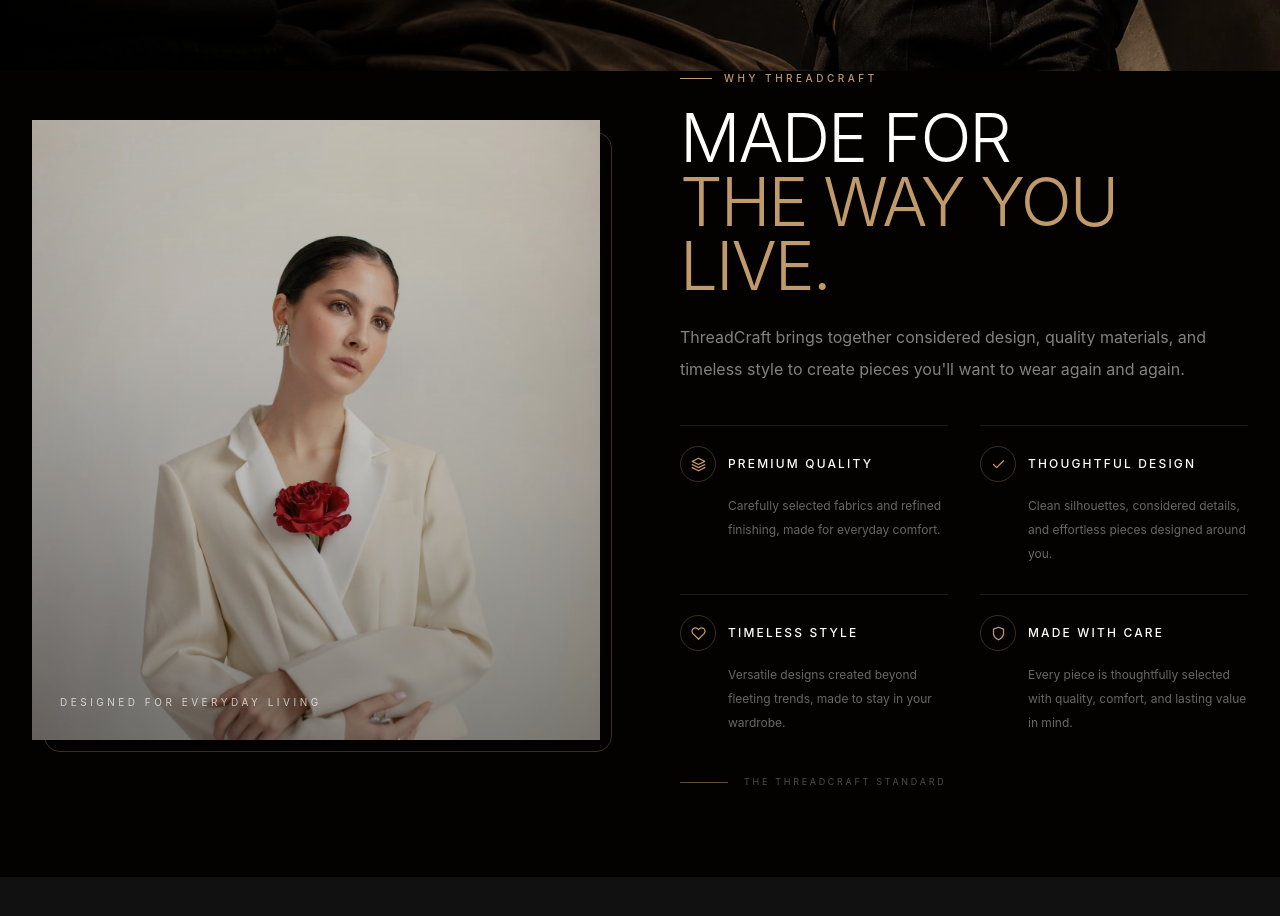
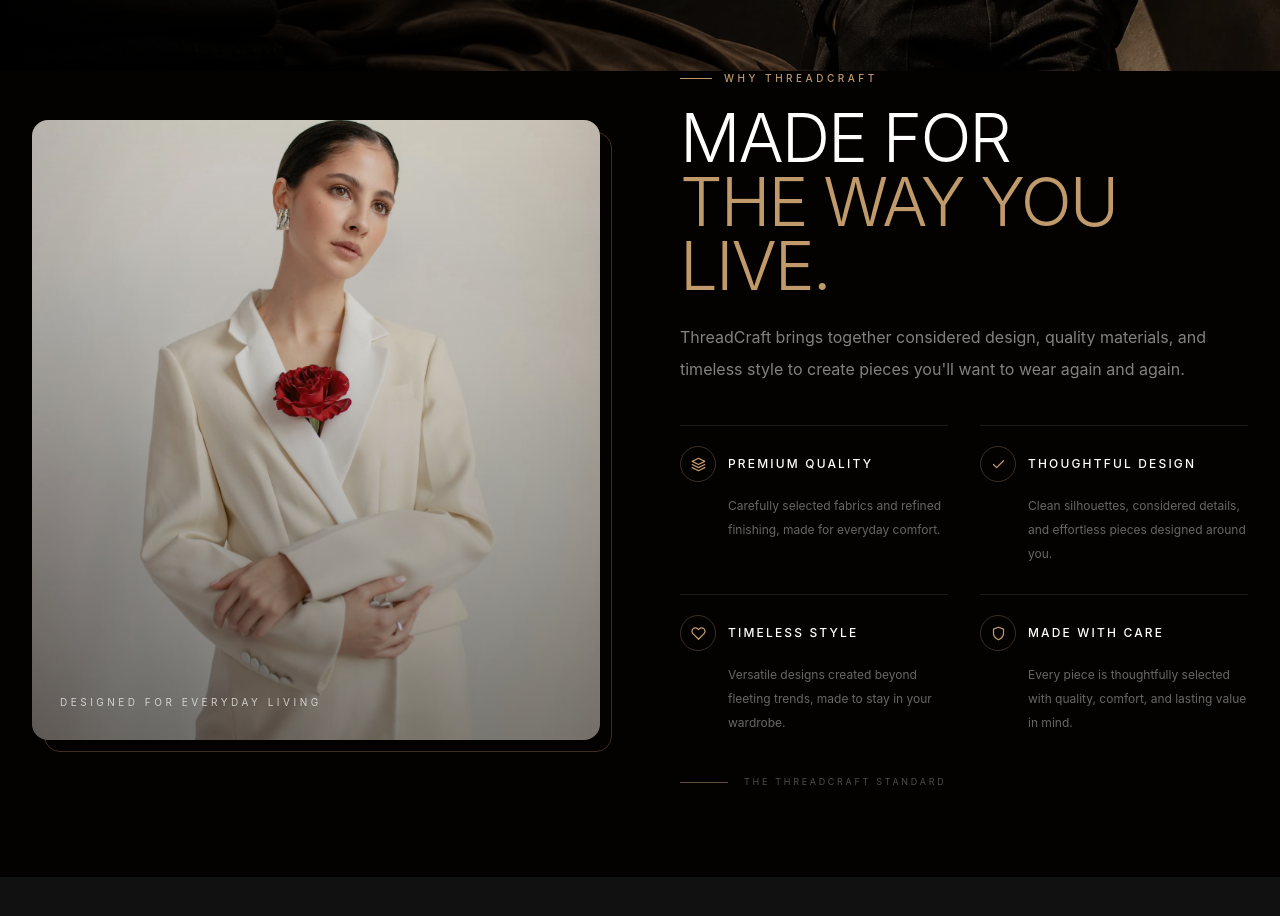
Before and after one commit to Rishav81/ThreadCraft, a React (Vite) app in the folder Client/: page / in a window 1280 px wide. Shown: the part 1440-2356 px from the top of the page. Built offline with nearby package versions, Linux system fonts and the light colour scheme; no server answers.

Commit message:
Adding some ui

```diff
--- a/Client/src/Pages/Home/WhyChoose.jsx
+++ b/Client/src/Pages/Home/WhyChoose.jsx
@@ -105,7 +105,9 @@
                 h-[420px]
                 w-full
                 object-cover
+                rounded-2xl
               object-[20%_top]
+              lg:object-center
                 sm:h-[520px]
                 lg:h-[620px]
               "
```
